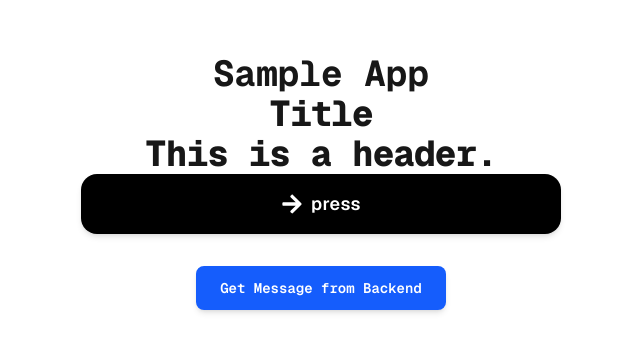
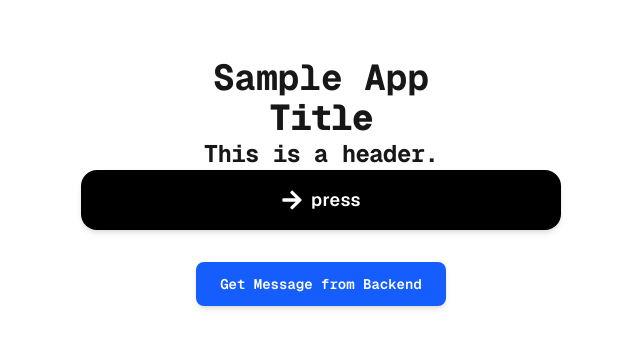
Before and after one commit to jphacks/sp_2509, a Next.js app in the folder frontend/: page / in a window 1280 px wide. Shown: the part 176-528 px from the top of the page, without its empty margins (319-959 px from the left). Built offline with nearby package versions, Linux system fonts and the light colour scheme; no server answers.

Commit message:
ヘッダーの文字を小さくした

```diff
--- a/frontend/src/component/Header.tsx
+++ b/frontend/src/component/Header.tsx
@@ -5,6 +5,6 @@ type HeaderProps = {
 };
 
 
-export default function Header({headerText}: HeaderProps)  {
-    return (<h1 className='text-3xl md:text-4xl font-extrabold tracking-tight'>{headerText}</h1>)
+export default function Header({ headerText }: HeaderProps) {
+  return (<h2 className="text-xl md:text-2xl font-bold tracking-tight">{headerText}</h2>)
 };
```
